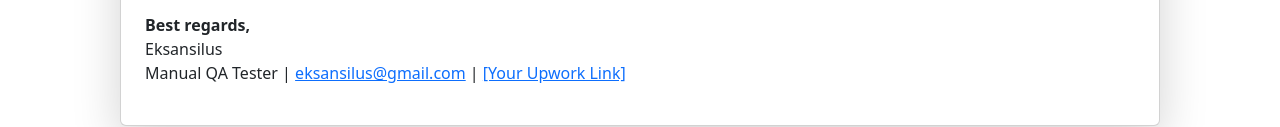
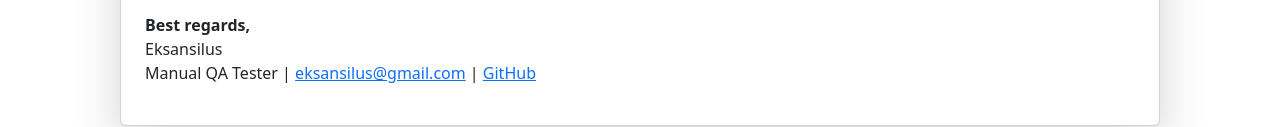
Before and after one commit to johnxth/cover-letter-eksansilus, a plain HTML site: page index.html in a window 1280 px wide. Shown: the part 692-819 px from the top of the page. Drawn offline with nearby package versions, Linux system fonts and the light colour scheme.

Commit message:
Update index.html

```diff
--- a/index.html
+++ b/index.html
@@ -72,7 +72,7 @@
 
                 <p><strong>Best regards,</strong><br>
                 Eksansilus <br>
-                Manual QA Tester | <a href="eksansilus@gmail.com">eksansilus@gmail.com</a> | <a href="#">[Your Upwork Link]</a></p>
+                Manual QA Tester | <a href="eksansilus@gmail.com">eksansilus@gmail.com</a> | <a href="https://github.com/johnxth">GitHub</a></p>
             </div>
         </div>
     </div>
```
